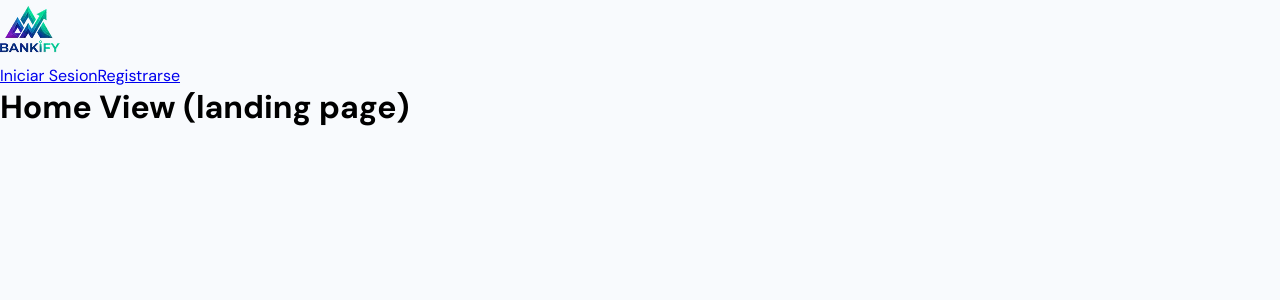
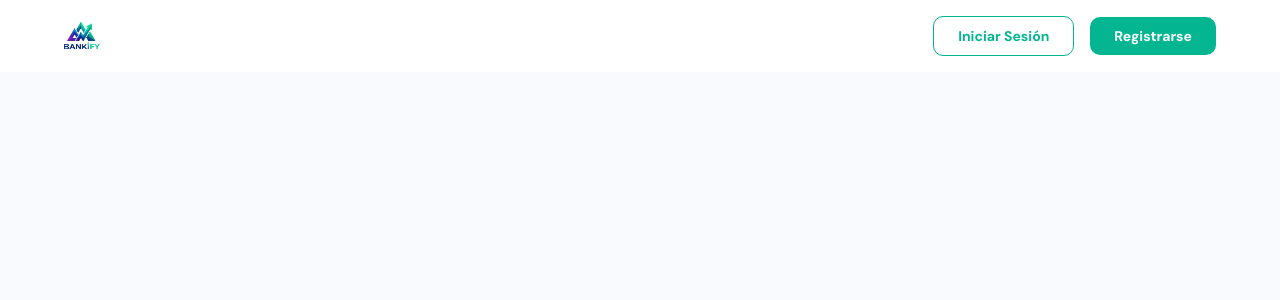
Before and after one commit to ByteProgramming1/bankify-front, a React (Vite) app: page / in a window 1280 px wide. Shown: the top 300 px of the page. Built offline with nearby package versions, Linux system fonts and the light colour scheme.

Commit message:
code: se añadieron los estilos del header

```diff
--- /dev/null
+++ b/src/components/common/CustomButton.jsx
@@ -0,0 +1,18 @@
+import React from 'react';
+import "../common/NavBar.css"
+
+export const CustomButton = ({ children, variant = 'solid', onClick, ...props }) => {
+    const buttonClass = variant === 'solid' ? 'bankify-btn-solid' : 'bankify-btn-outline';
+
+    return (
+        <button
+            className={`bankify-btn ${buttonClass}`}
+            onClick={onClick}
+            {...props}
+        >
+            {children}
+        </button>
+    );
+};
+
+export default CustomButton;
--- /dev/null
+++ b/src/components/common/NavBar.css
@@ -0,0 +1,87 @@
+/* ==========================================================================
+   Estilos para el Navbar y Botones de Bankify (CSS Puro)
+   ========================================================================== */
+
+/* Contenedor principal de la barra */
+.bankify-navbar {
+    width: 100%;
+    height: 72px; /* Altura estándar y elegante de la maqueta */
+    background-color: var(--white-secondary);
+    border-b: 1px solid var(--gray-border);
+    position: fixed;
+    top: 0;
+    left: 0;
+    z-index: 1000;
+    display: flex;
+    align-items: center;
+}
+
+/* Contenedor interno para dar el "aire" y que no se pegue a las esquinas */
+.navbar-container {
+    width: 100%;
+    max-width: 1200px;
+    margin: 0 auto;
+    padding: 0 24px;
+    display: flex;
+    justify-content: space-between;
+    align-items: center;
+    box-sizing: border-box;
+}
+
+/* Contenedor del logo */
+.navbar-logo {
+    display: flex;
+    align-items: center;
+    cursor: pointer;
+}
+
+.navbar-logo img {
+    height: 36px; /* Ajuste perfecto para el logo .webp */
+    width: auto;
+    object-fit: contain;
+}
+
+/* Grupo de botones a la derecha */
+.navbar-actions {
+    display: flex;
+    align-items: center;
+    gap: 16px; /* Separación exacta entre los dos botones */
+}
+
+/* ==========================================================================
+   Botón Genérico Modulable
+   ========================================================================== */
+.bankify-btn {
+    padding: 10px 24px;
+    font-size: 14px;
+    font-weight: 700; /* Bold de DM Sans */
+    font-family: "DM Sans", sans-serif;
+    border-radius: var(--radious-sm); /* Usamos el radio que dejó tu compañero */
+    cursor: pointer;
+    transition: all 0.2s ease-in-out;
+    text-align: center;
+    white-space: nowrap;
+    box-sizing: border-box;
+}
+
+/* Variante 1: Registrarse (Relleno Verde) */
+.bankify-btn-solid {
+    background-color: var(--green-main);
+    color: var(--white-secondary);
+    border: none;
+}
+
+.bankify-btn-solid:hover {
+    opacity: 0.9;
+}
+
+/* Variante 2: Iniciar Sesión (Borde Verde) */
+.bankify-btn-outline {
+    background-color: transparent;
+    color: var(--green-main);
+    border: 1px solid var(--green-main);
+}
+
+.bankify-btn-outline:hover {
+    background-color: rgba(3, 182, 145, 0.05); /* Un toque sutil al pasar el mouse */
+}
--- /dev/null
+++ b/src/components/common/NavBar.jsx
@@ -0,0 +1,41 @@
+import React from 'react';
+import CustomButton from "../common/CustomButton";
+import logoBankify from "../../assets/img/Logo.webp";
+import { useNavigate } from 'react-router-dom';
+
+
+export const Navbar = () => {
+    const navigate = useNavigate();
+
+    const handleLoginRedirect = () => {
+        navigate("/auth/login")
+    };
+
+    const handleRegisterRedirect = () => {
+        navigate("/auth/register")
+    };
+
+    return (
+        <nav className="bankify-navbar">
+            <div className="navbar-container">
+
+                <div className="navbar-logo" onClick={() => window.location.href = '/'}>
+                    <img src={logoBankify} alt="Logo Bankify" />
+                </div>
+
+                <div className="navbar-actions">
+                    <CustomButton variant="outline" onClick={handleLoginRedirect}>
+                        Iniciar Sesión
+                    </CustomButton>
+
+                    <CustomButton variant="solid" onClick={handleRegisterRedirect}>
+                        Registrarse
+                    </CustomButton>
+                </div>
+
+            </div>
+        </nav>
+    );
+};
+
+export default Navbar;
--- a/src/components/navBar/NavBar.jsx
+++ /dev/null
@@ -1,19 +0,0 @@
-import { Link } from "react-router-dom"
-import logo from "../../assets/img/Logo.webp"
-
-const NavBar = () => {
-    return (
-        <nav>
-            <div>
-                <img src={logo} alt="Bankify" />
-            </div>
-
-            <div>
-                <Link to="/auth/login">Iniciar Sesion</Link>
-                <Link to="/auth/register">Registrarse</Link>
-            </div>
-        </nav>
-    )
-}
-
-export default NavBar
--- a/src/views/HomeView.tsx
+++ b/src/views/HomeView.tsx
@@ -1,4 +1,4 @@
-import NavBar from "../components/navBar/NavBar"
+import NavBar from "../components/common/NavBar"
 
 const HomeView = () => {
     return (
```
